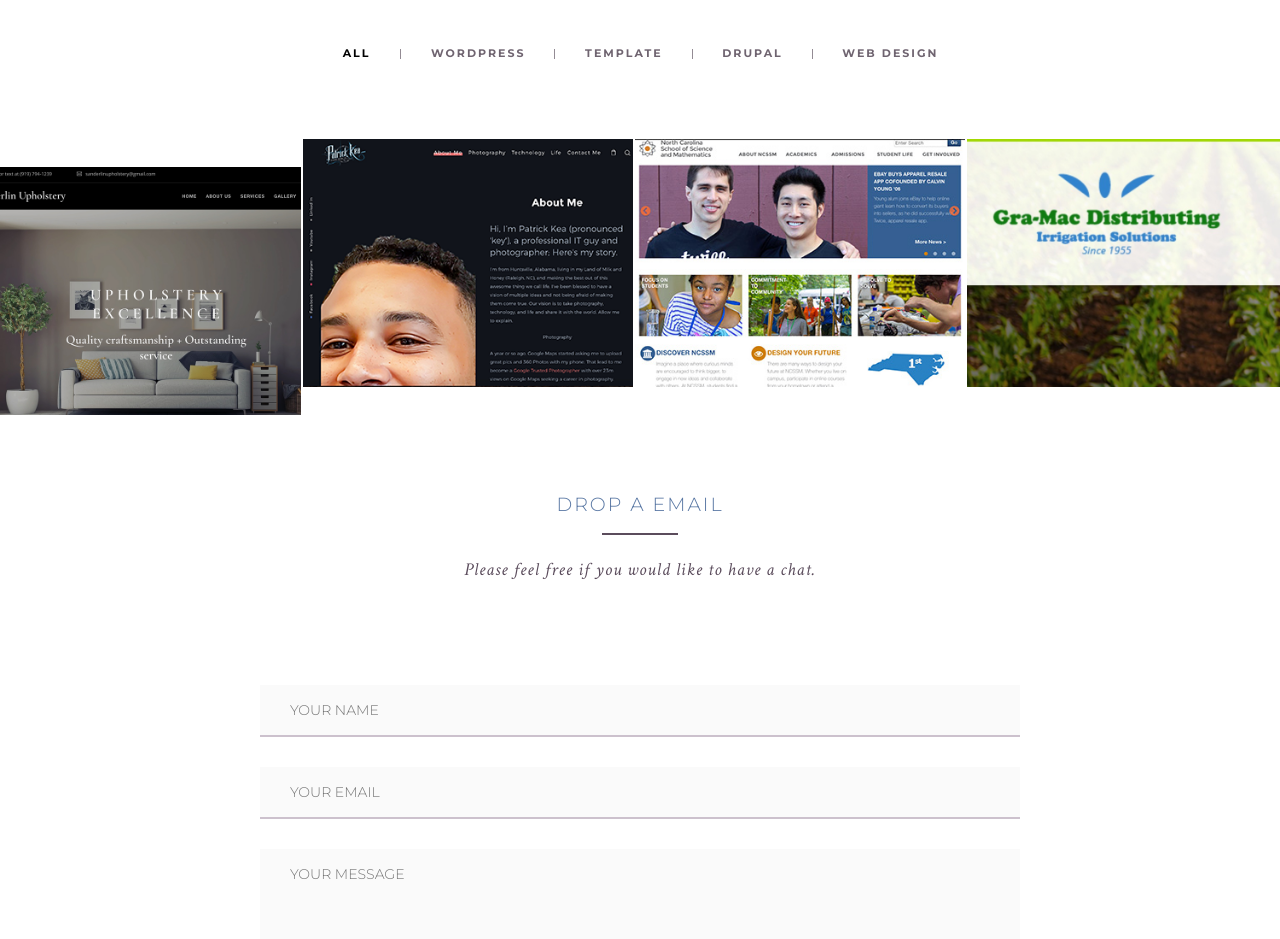
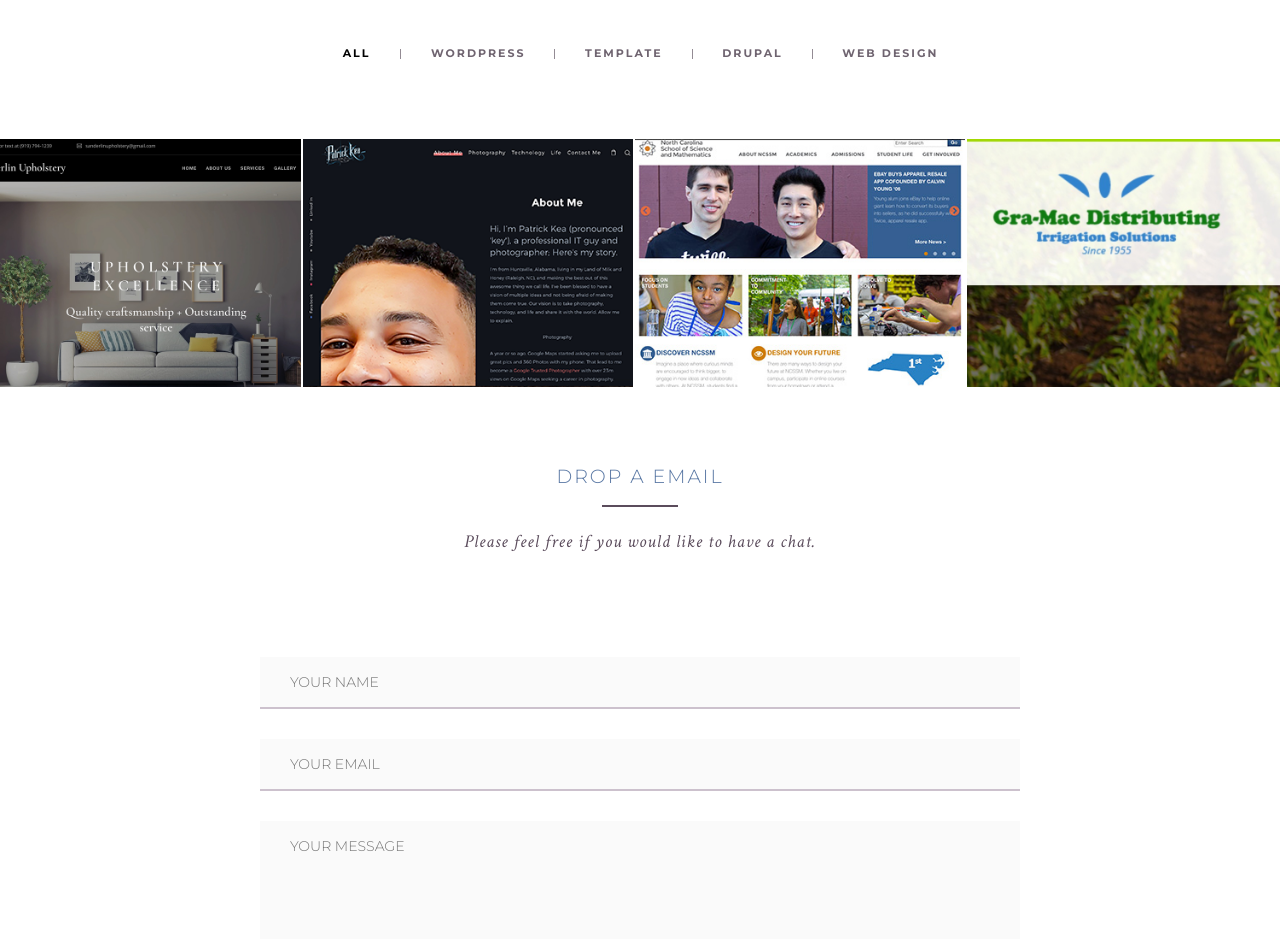
Before and after one commit to williamamack/williamamack.com, a plain HTML site: page index.html in a window 1280 px wide. Shown: the part 4040-4979 px from the top of the page. Drawn offline with Linux system fonts and the light colour scheme.

Commit message:
Removed FontAwesome Plus Symbol

```diff
--- a/index.html
+++ b/index.html
@@ -295,7 +295,7 @@ social media feeds</li>
       </div>
       <ul class="portfolioContainer row">
       <li class="template wordpress col-xs-6 col-sm-4 col-md-6 col-lg-6"><a href="https://sanderlinupholstery.com">
-          <div class="lightCon"> <span class="hoverBox"> <span class="smallIcon"> <a rel="lightbox-demo" href="images/projects/big-images/SanderlinUpholstery.jpg" title="Sanderlin Upholstery - Web Design, Wordpress Integration" class="zoom lb lb_warsaw1"><i class="fa fa-plus fa-2x"></i></a> </span> </span> <img src="images/projects/thumb-images/Sanderlin_Upholstery.png" alt="SanderlinUpholstery.com" > </div>
+          <div class="lightCon"> <span class="hoverBox"> <span class="smallIcon"> <a rel="lightbox-demo" href="images/projects/big-images/SanderlinUpholstery.jpg" title="Sanderlin Upholstery - Web Design, Wordpress Integration" class="zoom lb lb_warsaw1"> </a> </span> </span> <img src="images/projects/thumb-images/Sanderlin_Upholstery.png" alt="SanderlinUpholstery.com" > </div>
 	      </a></li>
         <li class="template wordpress col-xs-6 col-sm-6 col-md-6 col-lg-6"><a href="https://patrickkea.com">
           <div class="lightCon"> <span class="hoverBox"> <span class="smallIcon"> <a rel="lightbox-demo" href="images/projects/big-images/PatrickKea.jpg" title="Patrick Kea - Wordpress Template Creation" class="zoom lb lb_warsaw1"> </a>  </span> </span> <img src="images/projects/thumb-images/PatrickKea.png" alt="PatrickKea.com" > </div>
```
